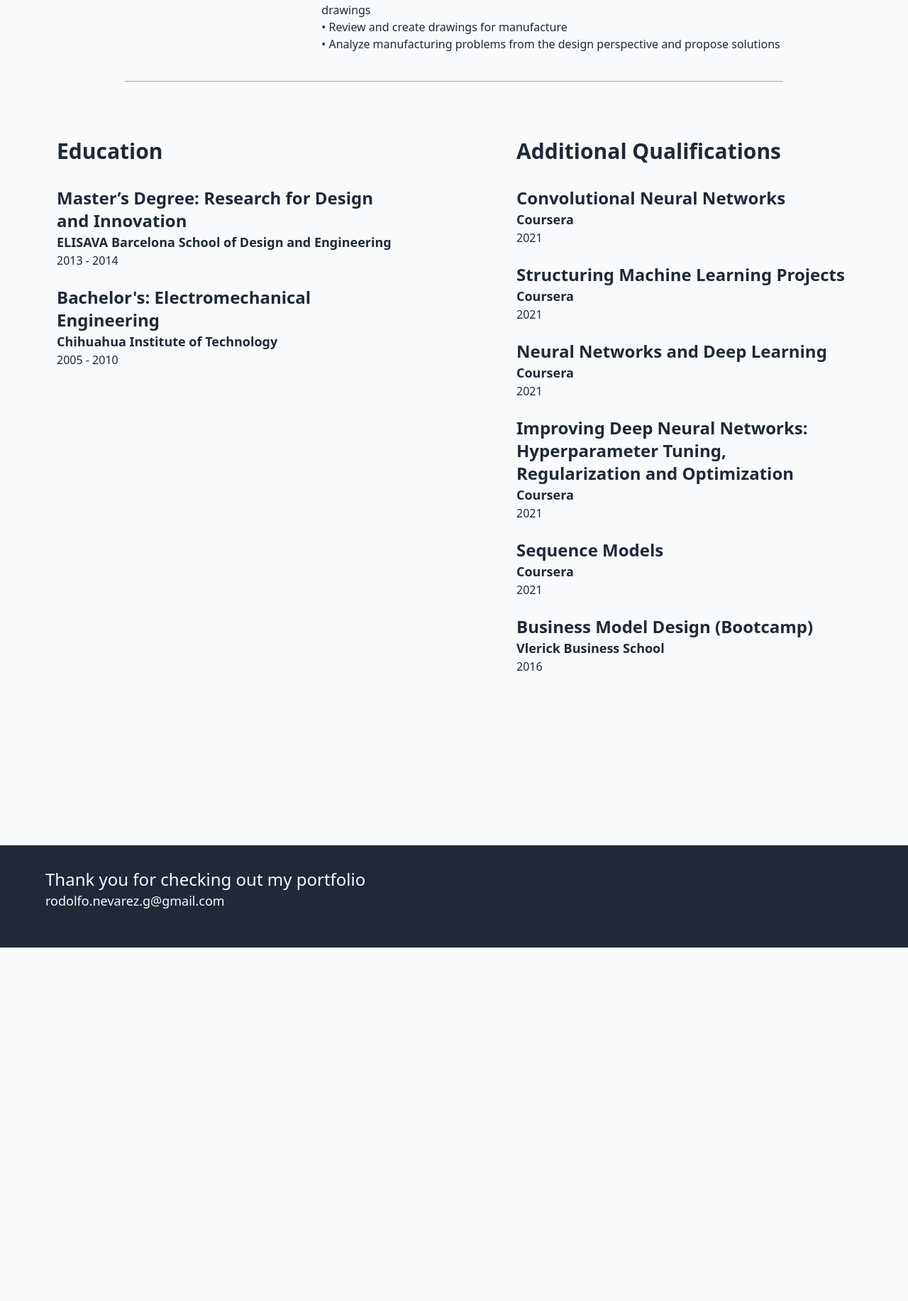
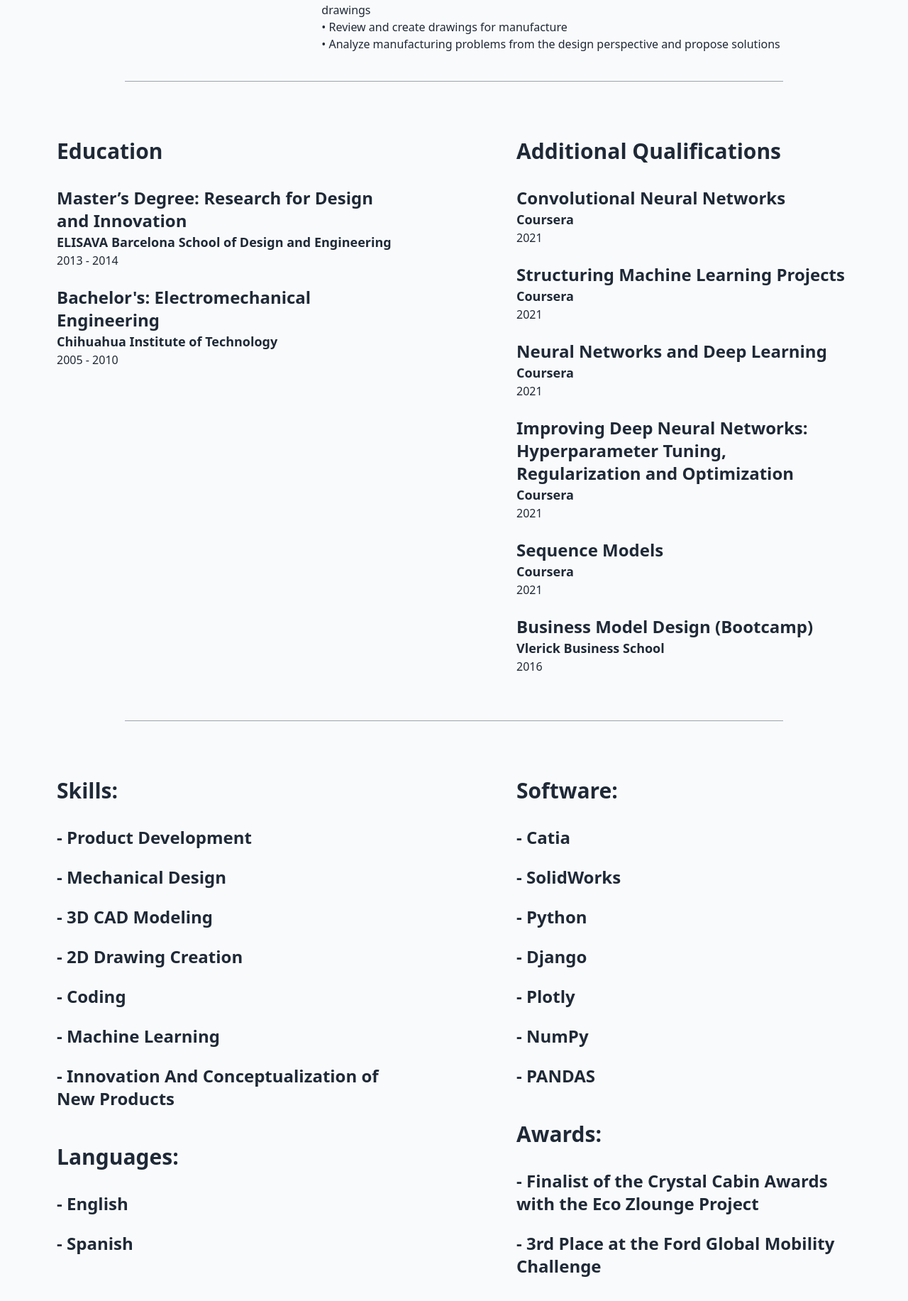
Before and after one commit to RobdolfoN/portfolio, a Django app: page / in a window 1280 px wide. Shown: the part 2447-4280 px from the top of the page at 71% size. Before the commit the page ends 3782 px from the top, so only its background shows below. Run offline with Django 4.2, Linux system fonts and the light colour scheme; style sheets or scripts are compiled from the project's sources.

Commit message:
new instance

```diff
--- a/portfolioapp/templates/portfolioapp/navbar.html
+++ b/portfolioapp/templates/portfolioapp/navbar.html
@@ -26,7 +26,7 @@
                             </li>
                             <li class="text-left relative">
                                 <a href="#projects" id="projects-trigger">
-                                    Work Experience
+                                    Project Portfolio
                                 </a>
                                 <!-- Dropdown Menu -->
                                 <ul class="dropdown-menu absolute hidden text-gray-700 text-lg pt-1 w-64 z-50">
--- a/portfolioapp/templates/portfolioapp/pages/home.html
+++ b/portfolioapp/templates/portfolioapp/pages/home.html
@@ -35,7 +35,7 @@
 
 
 
-            <hr class="border-gray-400 mx-44" />
+        <hr class="border-gray-400 mx-44" />
         <!-- Resume -->
         <section class="px-20 mt-10">
             <h4 class="mb-8 text-3xl font-bold text-center md:text-left">Experience</h4>
@@ -234,7 +234,117 @@
 
 
 
-    </div>
+
+
+
+        </div>
+
+        <hr class="border-gray-400 mx-44" />
+        <!-- SKILLS and SOFTWARE -->
+        <div class="grid grid-cols-1 md:grid-cols-2 gap-x-4 my-10"> <!-- Set up a 2-column grid -->
+            <section class="px-20 mt-10">
+                <h4 class="mb-8 text-3xl font-bold text-center md:text-left">Skills:</h4>
+                <!-- Column 1 content -->
+                <div class="flex flex-col mb-4 md:mb-0">
+                    <h5 class="text-xl md:text-2xl font-bold">- Product Development</h5>
+                </div>
+                <br>
+                <div class="flex flex-col mb-4 md:mb-0">
+                    <h5 class="text-xl md:text-2xl font-bold">- Mechanical Design</h5>
+                </div>
+                <br>
+                <div class="flex flex-col mb-4 md:mb-0">
+                    <h5 class="text-xl md:text-2xl font-bold">- 3D CAD Modeling</h5>
+                </div>
+                <br>
+                <div class="flex flex-col mb-4 md:mb-0">
+                    <h5 class="text-xl md:text-2xl font-bold">- 2D Drawing Creation</h5>
+                </div>
+                <br>
+                <div class="flex flex-col mb-4 md:mb-0">
+                    <h5 class="text-xl md:text-2xl font-bold">- Coding</h5>
+                </div>
+                <br>
+                <div class="flex flex-col mb-4 md:mb-0">
+                    <h5 class="text-xl md:text-2xl font-bold">- Machine Learning</h5>
+                </div>
+                <br>
+                <div class="flex flex-col mb-4 md:mb-0">
+                    <h5 class="text-xl md:text-2xl font-bold">- Innovation And Conceptualization of New Products</h5>
+                </div>
+                <br>
+                <br>
+                <h4 class="mb-8 text-3xl font-bold text-center md:text-left">Languages:</h4>
+                <!-- Column 1 content -->
+                <div class="flex flex-col mb-4 md:mb-0">
+                    <h5 class="text-xl md:text-2xl font-bold">- English</h5>
+                </div>
+                <br>
+                <div class="flex flex-col mb-4 md:mb-0">
+                    <h5 class="text-xl md:text-2xl font-bold">- Spanish</h5>
+                </div>
+                <br>
+
+            </section>
+
+
+            <!-- The second column can be added here. Example: -->
+            <!-- <section class="px-20 mt-10"> -->
+                <!-- Column 2 content -->
+            <!-- </section> -->
+            <section class="px-20 mt-10">
+                <h4 class="mb-8 text-3xl font-bold text-center md:text-left">Software:</h4>
+                <div class="flex flex-col mb-4 md:mb-0">
+                    <h5 class="text-xl md:text-2xl font-bold">- Catia</h5>
+                </div>
+                <br>
+                <div class="flex flex-col mb-4 md:mb-0">
+                    <h5 class="text-xl md:text-2xl font-bold">- SolidWorks</h5>
+                </div>
+                <br>
+                <div class="flex flex-col mb-4 md:mb-0">
+                    <h5 class="text-xl md:text-2xl font-bold">- Python</h5>
+                </div>
+                <br>
+                <div class="flex flex-col mb-4 md:mb-0">
+                    <h5 class="text-xl md:text-2xl font-bold">- Django</h5>
+                </div>
+                <br>
+                <div class="flex flex-col mb-4 md:mb-0">
+                    <h5 class="text-xl md:text-2xl font-bold">- Plotly</h5>
+                </div>
+                <br>
+                <div class="flex flex-col mb-4 md:mb-0">
+                    <h5 class="text-xl md:text-2xl font-bold">- NumPy</h5>
+                </div>
+                <br>
+                <div class="flex flex-col mb-4 md:mb-0">
+                    <h5 class="text-xl md:text-2xl font-bold">- PANDAS</h5>
+                </div>
+                <br>
+                <br>
+                <h4 class="mb-8 text-3xl font-bold text-center md:text-left">Awards:</h4>
+                <!-- Column 1 content -->
+                <div class="flex flex-col mb-4 md:mb-0">
+                    <h5 class="text-xl md:text-2xl font-bold">- Finalist of the Crystal Cabin Awards with the Eco Zlounge Project</h5>
+                </div>
+                <br>
+                <div class="flex flex-col mb-4 md:mb-0">
+                    <h5 class="text-xl md:text-2xl font-bold">- 3rd Place at the Ford Global Mobility Challenge</h5>
+                </div>
+                <br>
+
+
+            </section>
+
+
+
+
+
+
+
+            </div>
+
 
 
 
```
